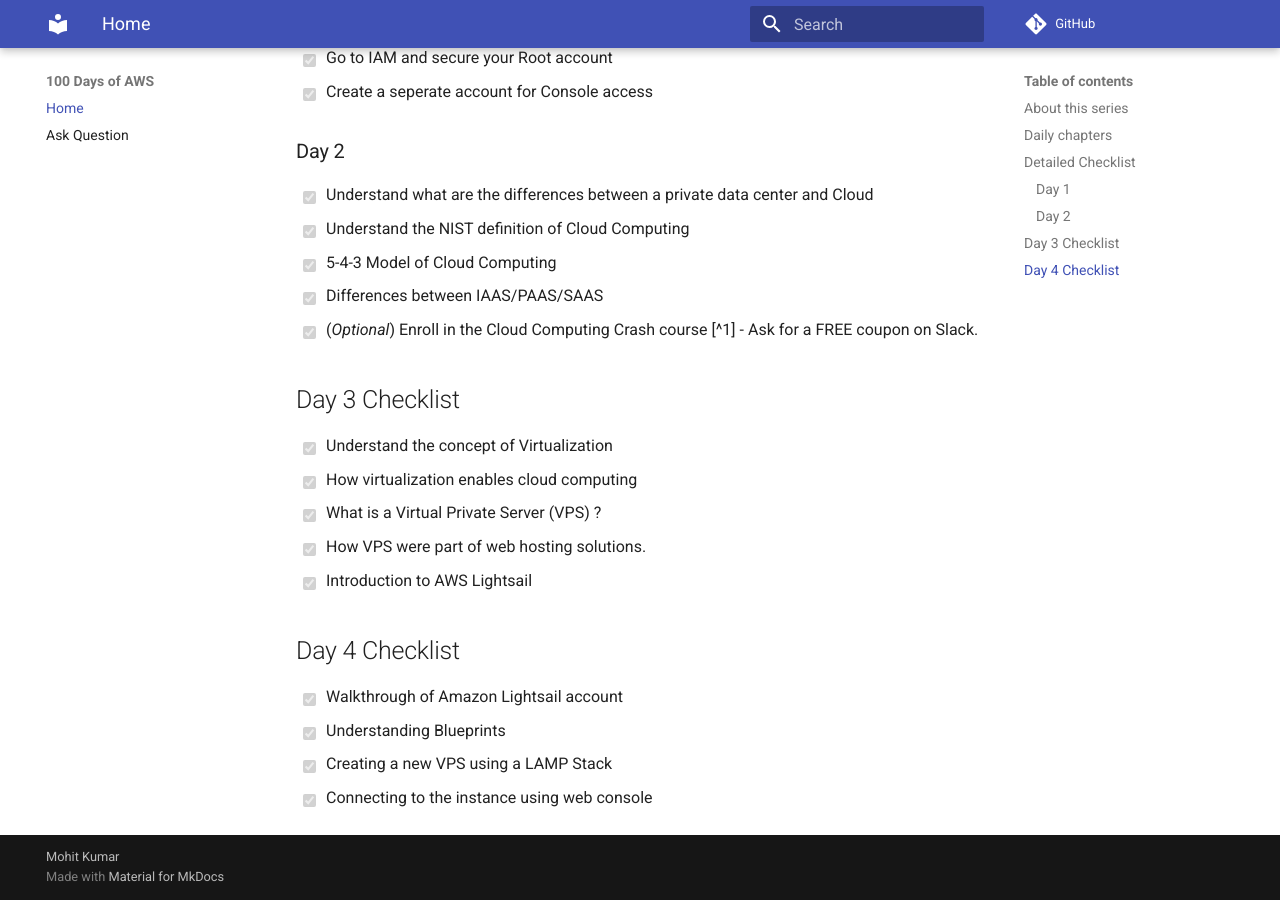
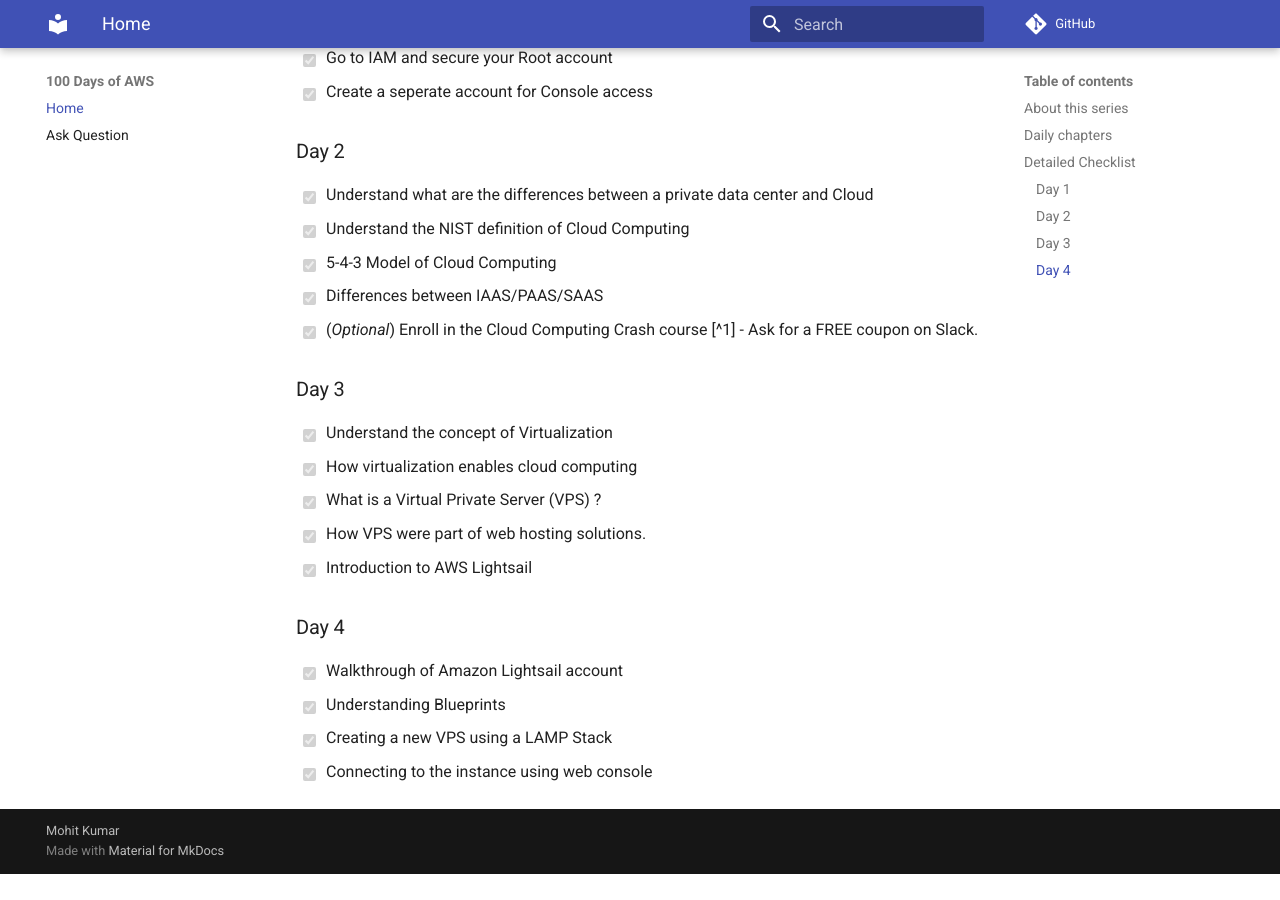
Before and after one commit to mohitkr05/aws-learning-by-doing, an MkDocs documentation site: the page built from docs/index.md, in a window 1280 px wide and 900 px high, scrolled down 1530 px. Built offline with MkDocs 1.6.1 and Material for MkDocs 9.7.7, drawn with Linux system fonts in a browser that asks for light colours; comment, search, counter and statistics services are not loaded; after the commit the page ends 2404 px from its top, so only the background shows below that.

Commit message:
day 3 & day 4

```diff
--- a/docs/index.md
+++ b/docs/index.md
@@ -46,7 +46,7 @@
 - [x] Differences between IAAS/PAAS/SAAS
 - [x] (*Optional*) Enroll in the Cloud Computing Crash course [^1] - Ask for a FREE coupon on Slack.
 
-## Day 3 Checklist
+### Day 3
 
 - [x] Understand the concept of Virtualization
 - [x] How virtualization enables cloud computing
@@ -54,7 +54,7 @@
 - [x] How VPS were part of web hosting solutions.
 - [x] Introduction to AWS Lightsail
 
-## Day 4 Checklist
+### Day 4
 
 - [x] Walkthrough of  Amazon Lightsail account
 - [x] Understanding Blueprints
```
